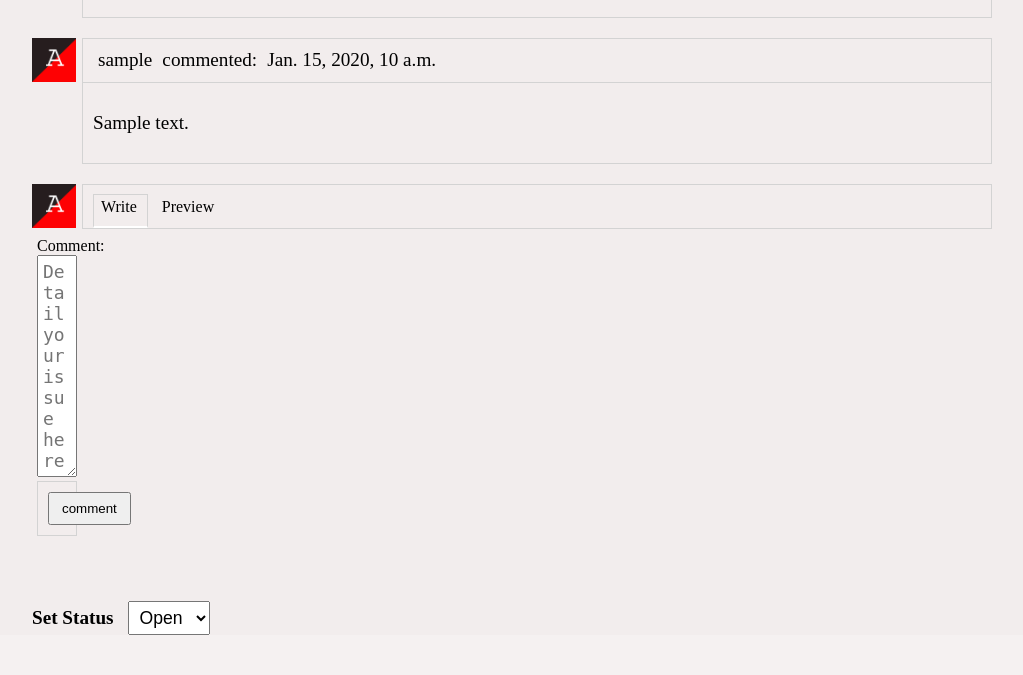
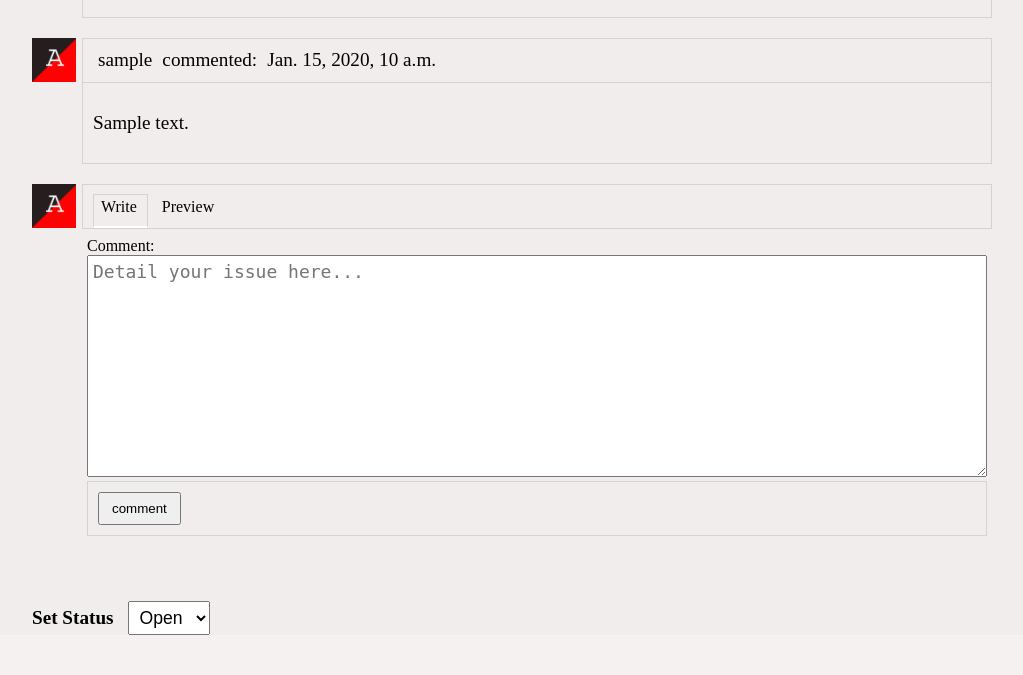
Before and after one commit to JohnL3/milestone-project-five, a Django app: page /bugs/1/ in a window 1280 px wide. Shown: the part 376-1051 px from the top of the page, without its empty margins (128-1151 px from the left). Run offline with Django 3.2, Linux system fonts and the light colour scheme; a user stored in the database is signed in; tables that the repository leaves empty hold one stand-in row (values such as "Sample post").

Commit message:
made minor addition to styles

```diff
--- a/static/css/styles.css
+++ b/static/css/styles.css
@@ -617,6 +617,10 @@ section {
     margin: 0 auto;
   }
 
+  .write-comment-area form {
+  	grid-column: 2;
+  }
+
   .surround {
   	margin-bottom: 20px;
   }
```
